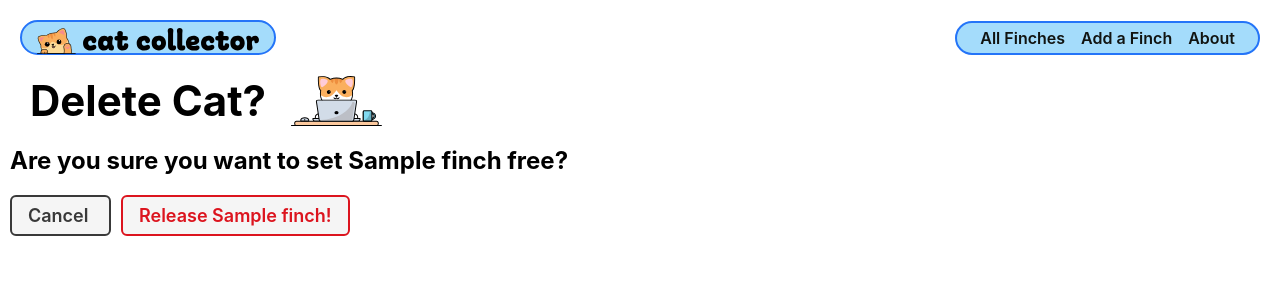
After one commit to Richardzk17/finch-collector, a Django app: page /finches/1/delete/ in a window 1280 px wide. The commit adds this page. Shown: the top 300 px of the page. Run offline with Django 4.2, Linux system fonts and the light colour scheme; tables that the repository leaves empty hold one stand-in row (values such as "Sample post").

Commit message:
lab part 3 done

```diff
--- a/main_app/models.py
+++ b/main_app/models.py
@@ -1,4 +1,5 @@
 from django.db import models
+from django.urls import reverse
 
 class Finch(models.Model):
   name = models.CharField(max_length=100)
@@ -8,3 +9,6 @@ class Finch(models.Model):
 
   def __str__(self):
     return self.name
+
+  def get_absolute_url(self):
+    return reverse('finch-detail', kwargs={'finch_id': self.id})
--- a/main_app/templates/base.html
+++ b/main_app/templates/base.html
@@ -28,9 +28,9 @@
     </div>
     <nav>
       <ul>
-        <li><a href="/finches">All Finchs</a></li>
-
-        <li><a href="/about">About</a></li>
+        <li><a href="{% url 'finch-index' %}">All Finches</a></li>
+        <li><a href="{% url 'finch-create' %}">Add a Finch</a></li>
+        <li><a href="{% url 'about' %}">About</a></li>
       </ul>
     </nav>
   </header>
--- a/main_app/templates/finches/index.html
+++ b/main_app/templates/finches/index.html
@@ -22,7 +22,7 @@
 <section class="card-container">
   {% for finch in finches %}
     <div class="card">
-      <a href="{% url 'cat-detail' cat.id %}">
+      <a href="{% url 'finch-detail' finch.id %}">
          <div class="card-content">
           <div class="card-img-container">
             <img
--- /dev/null
+++ b/main_app/templates/main_app/finch_confirm_delete.html
@@ -0,0 +1,23 @@
+{% extends 'base.html' %}
+{% load static %}
+
+{% block content %}
+
+<div class="page-header">
+  <h1>Delete Cat?</h1>
+  <img src="{% static 'images/nerd-cat.svg' %}" alt="A cat using a computer"/>
+</div>
+<h2>Are you sure you want to set {{finch.name}} free?</h2>
+
+<form action="" method="post" class="form">
+  {% csrf_token %}
+  <a
+    href="{% url 'cat-detail' cat.id %}"
+    class="btn secondary"
+  >
+    Cancel
+  </a>
+  <button type="submit" class="btn danger">Release {{finch.name}}!</button>
+</form>
+
+{% endblock %}
--- a/main_app/urls.py
+++ b/main_app/urls.py
@@ -7,4 +7,7 @@ urlpatterns = [
   path('about/', views.about, name='about'),
   path('finches/', views.finch_index, name='finch-index'),
   path('finches/<int:finch_id>/', views.finch_detail, name='finch-detail'),
+  path('finches/create/', views.FinchCreate.as_view(), name='finch-create'),
+  path('finches/<int:pk>/update/', views.FinchUpdate.as_view(),name='finch-update'),
+  path('finches/<int:pk>/delete/', views.FinchDelete.as_view(),name='finch-delete'),
 ]
--- a/main_app/views.py
+++ b/main_app/views.py
@@ -1,4 +1,5 @@
 from django.shortcuts import render
+from django.views.generic.edit import CreateView, UpdateView, DeleteView
 from .models import Finch
 
 
@@ -16,3 +17,17 @@ def finch_index(request):
 def finch_detail(request, finch_id):
   finch = Finch.objects.get(id=finch_id)
   return render(request, 'finches/detail.html', { 'finch': finch })
+
+
+class FinchCreate(CreateView):
+  model = Finch
+  fields = '__all__'
+  success_url = '/finches/'
+
+class FinchUpdate(UpdateView):
+  model = Finch
+  fields = ['breed', 'description', 'age']
+
+class FinchDelete(DeleteView):
+  model = Finch
+  success_url = '/Finches/'
```
Also changed, not shown: main_app/static/css/form.css (added, +39 -0 lines), main_app/templates/finches/detail.html (+7 -1 lines), main_app/templates/main_app/finch_form.html (added, +35 -0 lines).
